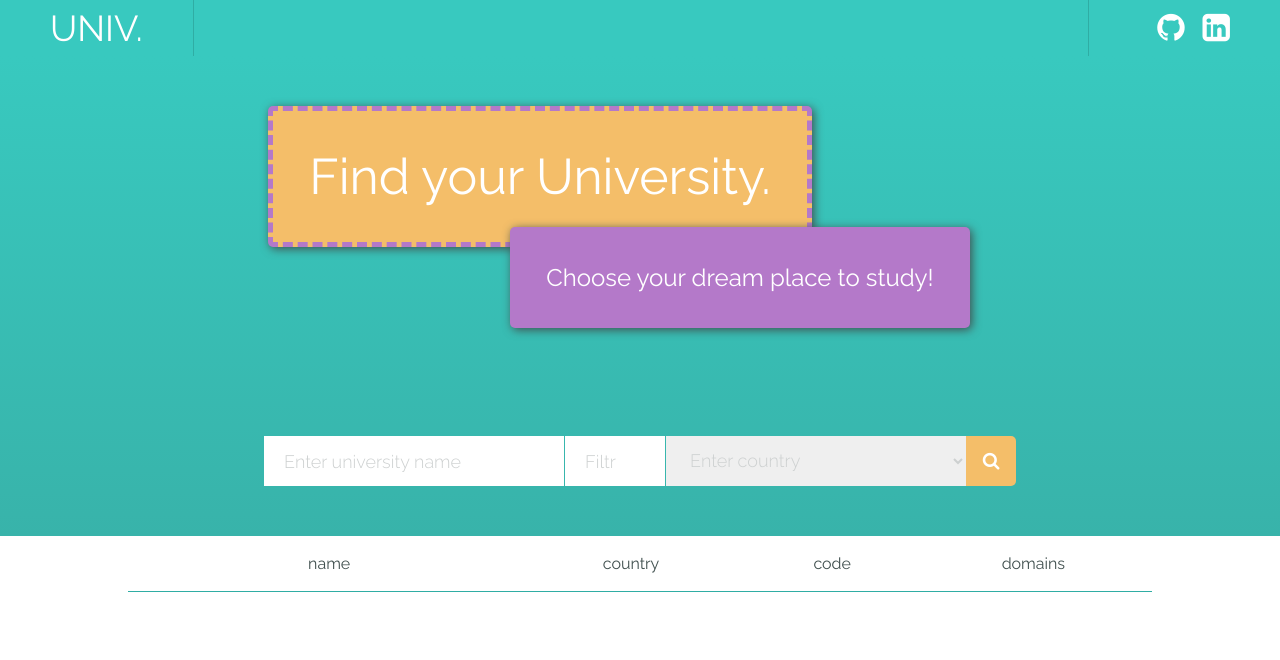
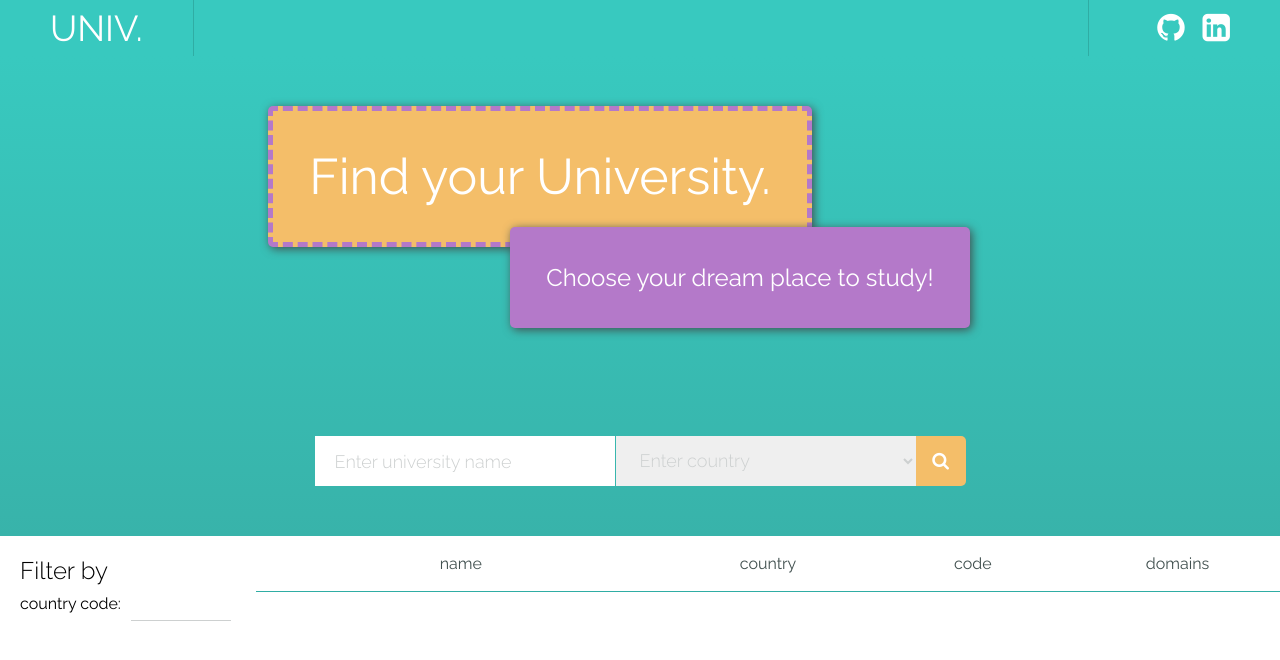
Before and after one commit to michalniem/314, a React app: page / in a window 1280 px wide. Shown: the top 660 px of the page. Built offline with nearby package versions, Linux system fonts and the light colour scheme.

Commit message:
Add Filters component & styles

```diff
--- /dev/null
+++ b/src/components/CodeFilter.js
@@ -0,0 +1,14 @@
+import React from 'react'
+
+const codeFilter = props => {
+    return(
+        <label>
+            country code:
+            <input className='searcher__filters--filter'
+               value={props.codeFilterValue }
+               onChange={props.handleCodeFilter}/>
+        </label>
+    )
+};
+
+export default codeFilter
--- a/src/components/CodeFiltr.js
+++ /dev/null
@@ -1,12 +0,0 @@
-import React from 'react'
-
-const codeFiltr = props => {
-    return(
-        <input className='searcher__searchbar--filtr'
-               placeholder='Filtr'
-               value={props.codeFiltrValue }
-               onChange={props.handleCodeFiltr}/>
-    )
-};
-
-export default codeFiltr
--- /dev/null
+++ b/src/components/Filters.js
@@ -0,0 +1,15 @@
+import React, { Component } from 'react'
+
+import CodeFilter from './CodeFilter'
+
+export default class Filters extends Component {
+    render() {
+        return (
+            <div className='searcher__filters'>
+                <h2 className='searcher__filters--header'>Filter by</h2>
+                <CodeFilter codeFilterValue={this.props.codeFilter}
+                            handleCodeFilter={this.props.handleCodeFilter}/>
+            </div>
+        )
+    }
+}
--- a/src/components/ResultTable.js
+++ b/src/components/ResultTable.js
@@ -10,8 +10,8 @@ export default class ResultTable extends Component {
         if( this.props.response ){
             ( this.props.response.length !== 0 )
             ? tableBody = <TableBody response={this.props.response}
-                                     codeFiltrValue={this.props.codeFiltrValue}/>
-            : results = <p>nothing is here...</p>
+                                     codeFilterValue={this.props.codeFilterValue}/>
+            : results = <p className='searcher__noresult'>Sorry, I did not find this university...</p>
         }
         return (
             <div className='searcher__table--container'>
--- a/src/components/SearchBar.js
+++ b/src/components/SearchBar.js
@@ -1,17 +1,15 @@
 import React, { Component } from 'react'
 
 import NameInput from './NameInput'
-import CodeFiltr from './CodeFiltr'
+import CodeFilter from './CodeFilter'
 import CountrySelect from './CountrySelect'
 
-export default class Searcher extends Component {
+export default class SearchBar extends Component {
     render(){
         return(
             <form className='searcher__searchbar' onSubmit={this.props.handleFormSubmit}>
                 <NameInput nameInputValue={this.props.nameInputValue}
                            handleNameInput={this.props.handleNameInput}/>
-                <CodeFiltr codeFiltrValue={this.props.codeFiltrValue}
-                           handleCodeFiltr={this.props.handleCodeFiltr}/>
                 <CountrySelect countrySelectValue={this.props.countrySelectValue}
                                handleCountrySelect={this.props.handleCountrySelect}/>
                 <button className='searcher__searchbar--btn'>
--- a/src/components/Searcher.js
+++ b/src/components/Searcher.js
@@ -2,11 +2,12 @@ import React, { Component } from 'react'
 
 import SearchBar from './SearchBar'
 import ResultTable from './ResultTable'
+import Filters from './Filters'
 
 export default class Searcher extends Component {
     state = {
         nameInputValue: '',
-        codeFiltr: '',
+        codeFilter: '',
         countrySelectValue: '',
         response: '',
     };
@@ -17,9 +18,9 @@ export default class Searcher extends Component {
         })
     };
 
-    handleCodeFiltr = event => {
+    handleCodeFilter = event => {
         this.setState({
-            codeFiltr: event.target.value,
+            codeFilter: event.target.value,
         })
     };
 
@@ -45,7 +46,7 @@ export default class Searcher extends Component {
                 this.setState({
                     response: json,
                     nameInputValue: '',
-                    codeFiltr: '',
+                    codeFilter: '',
                     countrySelectValue: '',
                 })
             }).catch(error => {
@@ -53,19 +54,20 @@ export default class Searcher extends Component {
             });
     };
 
-
     render(){
         return(
             <div className='searcher'>
                 <SearchBar nameInputValue={this.state.nameInputValue}
                            handleNameInput={this.handleNameInput}
-                           codeFiltrValue={this.state.codeFiltr}
-                           handleCodeFiltr={this.handleCodeFiltr}
                            countrySelectValue={this.state.countrySelectValue}
                            handleCountrySelect={this.handleCountrySelect}
                            handleFormSubmit={this.handleFormSubmit}/>
-                <ResultTable response={this.state.response}
-                             codeFiltrValue={this.state.codeFiltr}/>
+                <div className='searcher__container'>
+                    <Filters codeFilterValue={this.state.codeFilter}
+                             handleCodeFilter={this.handleCodeFilter}/>
+                    <ResultTable response={this.state.response}
+                                 codeFilterValue={this.state.codeFilter}/>
+                </div>
             </div>
         )
     }
--- a/src/components/TableBody.js
+++ b/src/components/TableBody.js
@@ -6,7 +6,7 @@ const tableBody = props => {
     let rows;
     if( props.response.length !== 0 ) {
         rows = props.response.filter( elem => {
-            return ( elem.alpha_two_code.toLowerCase()).indexOf((props.codeFiltrValue.toLowerCase()) ) !== -1
+            return ( elem.alpha_two_code.toLowerCase()).indexOf((props.codeFilterValue.toLowerCase()) ) !== -1
         })
             .map( ( resp, index ) => {
                 return <TableRow key={ index } response={ resp }/>
--- a/src/styles/components/_searcher.sass
+++ b/src/styles/components/_searcher.sass
@@ -1,8 +1,41 @@
 .searcher
   display: flex
   flex-direction: column
-  align-items: center
   position: relative
+
+  &__container
+    display: flex
+    position: absolute
+    width: 100%
+    height: 70vh
+
+  &__noresult
+    font-size: $l-size
+    text-align: center
+    padding-top: 20px
+    font-weight: 300
+
+  &__filters
+    padding: 20px
+    width: 20%
+    height: 100%
+    display: flex
+    flex-direction: column
+
+    &--header
+      font-weight: 300
+
+    &--filter
+      height: $xl-size
+      width: 100px
+      font-size: $m-size
+      border: 0
+      border-bottom: 1px solid $fontLight
+      font-weight: 300
+      color: $fontLight
+      margin-left: 10px
+      &:focus
+        outline: none
 
   &__searchbar
     display: flex
@@ -10,7 +43,7 @@
     align-items: center
     transform: translateY(-200%)
 
-    &--input, &--select, &--filtr
+    &--input, &--select
       height: $xxl-size
       width: 300px
       font-size: $m-size
@@ -22,10 +55,7 @@
       &:focus
         outline: none
 
-    &--filtr
-      width: 100px
-
-    &--input, &--filtr
+    &--input
       margin-right: 1px
 
       &::placeholder
@@ -51,15 +81,12 @@
     display: block
 
     &--container
-      width: 80vw
-      //border: 1px solid $mainBlueDark
-      margin-bottom: $l-size
-      position: absolute
+      width: 80%
 
     &--head
       display: block
       background-color: white
-      padding-right: $m-size
+      //padding-right: $m-size
       border-bottom: 1px solid $mainBlueDark
       width: 100%
 
@@ -78,7 +105,7 @@
 
     &--body
       display: block
-      max-height: 400px
+      max-height: calc( 70vh - 55px)
       overflow-y: auto
       overflow-x: hidden
 
```
